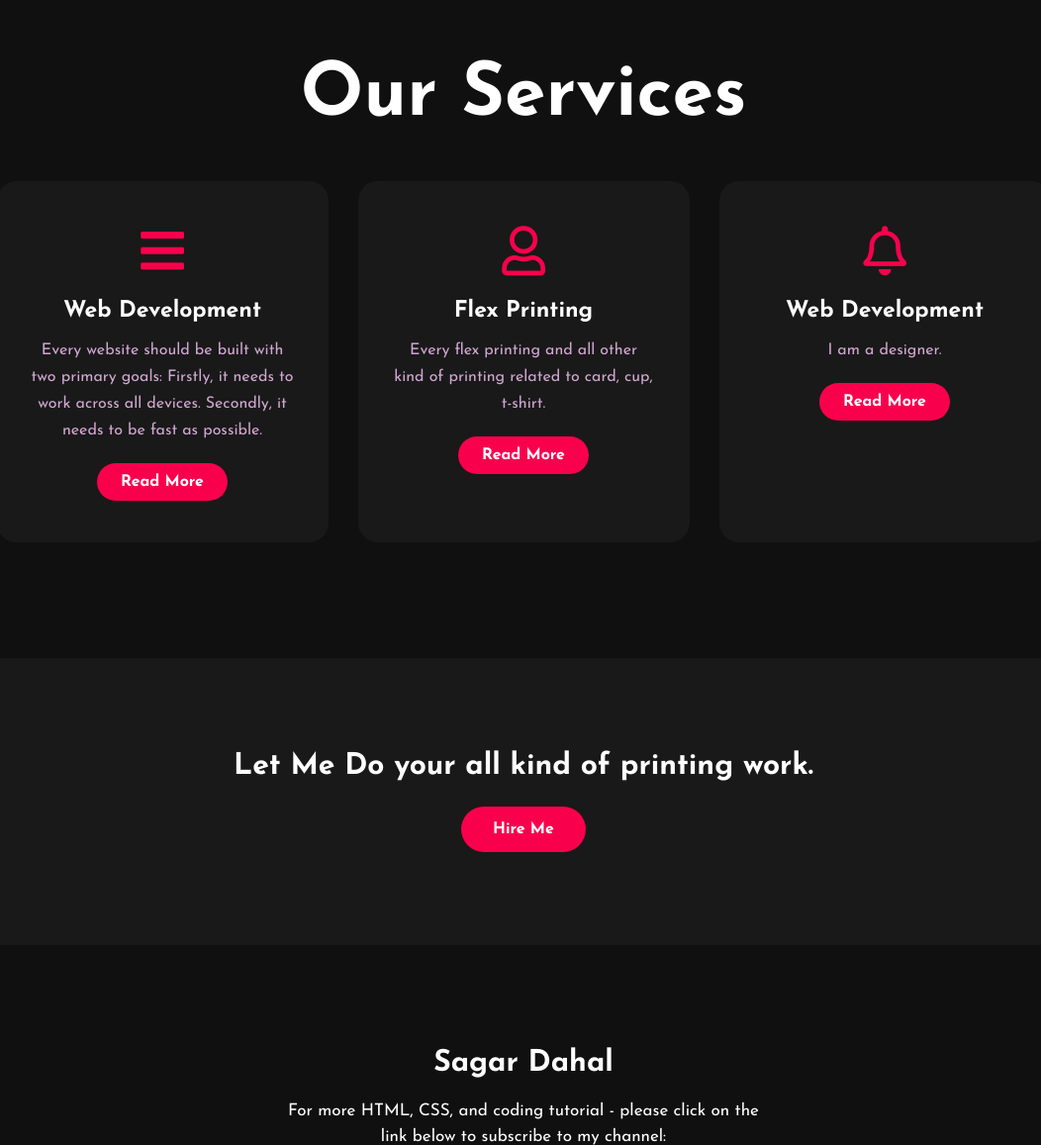
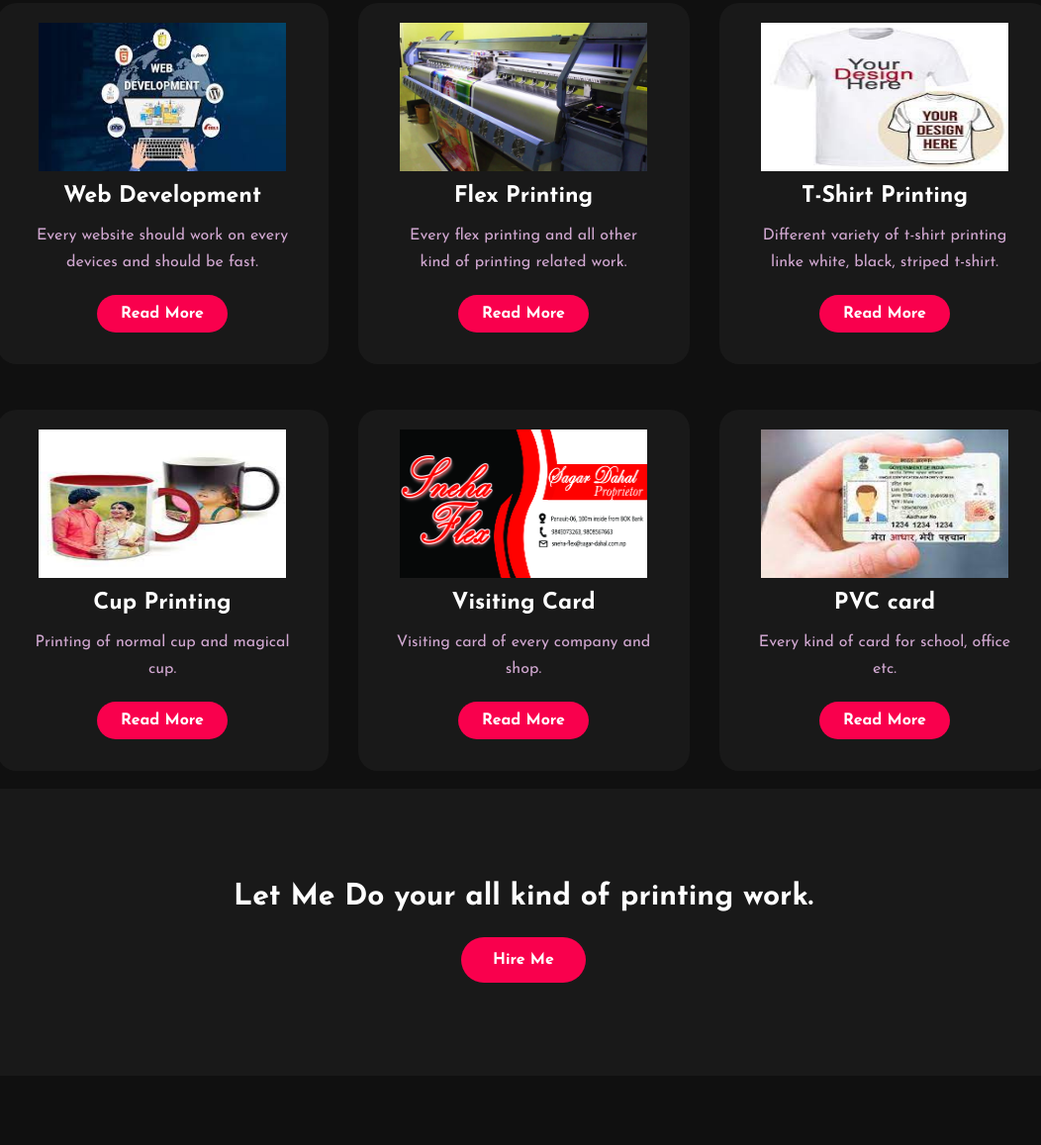
Before and after one commit to sneha-flex/portfolio, a plain HTML site: page index.html in a window 1280 px wide. Shown: the part 1643-2800 px from the top of the page at 99% size, without its empty margins (111-1163 px from the left). Drawn offline with Linux system fonts and the light colour scheme.

Commit message:
services added

```diff
--- a/css/style.css
+++ b/css/style.css
@@ -163,7 +163,8 @@ button:hover{
 .service{
 	background: #101010;
 	width: 100%;
-	padding: 100px 0px;
+	padding-bottom: 1px;
+	padding-top: 10px;
 }
 .title h2{
 	color: white;
@@ -201,6 +202,7 @@ h5{
 	color: white;
 	font-size: 23px;
 	margin-bottom: 15px;
+	margin-top: 10px;
 }
 .pra p{
 	color: #fcfc;
--- a/index.html
+++ b/index.html
@@ -1,7 +1,7 @@
 <!DOCTYPE html>
 <html>
 <head>
-	<title>Portfolio website</title>
+	<title>Sneha Flex</title>
 	<link rel="stylesheet" type="text/css" href="css/style.css">
 
 	<link rel="preconnect" href="https://fonts.gstatic.com">
@@ -15,7 +15,7 @@
 
 	<div class="hero">
 		<nav>
-			<h2 class="logo">Portfo<span>lio</span></h2>
+			<h2 class="logo">Sneha<span> Flex</span></h2>
 			<ul>
 				<li><a href="#">Home</a></li>
 				<li><a href="#">About Us</a></li>
@@ -29,7 +29,7 @@
 		<div class="content">
 			<h4>Hello, my name is</h4>
 			<h1>Sagar <span>Dahal</span></h1>
-			<h3>I'am a Designer. I have a shop near MK stationary. I do flex printing and all kind of printing. </h3>
+			<h3>We are located in panauti village, nepal. We do all kind of desigining and printing related work. </h3>
 			<div class="newslatter">
 				<form>
 					<input type="email" name="email" id="mail" placeholder="Enter Your Email">
@@ -42,11 +42,14 @@
 	<!----About section start---->
 	<section class="about">
 		<div class="main">
-			<img src="img/main-img.jpg">
+			<img src="img/sagar.jpg">
 			<div class="about-text">
-				<h2>About Me</h2>
+				<h2>About Us</h2>
 				<h5>Developer <span>& Designer</span></h5>
-				<p>I am a front-end web developer. I can provide clean code and pixel perfect design. I also make the website more & more interactive with web animations.I can provide clean code and pixel perfect design. I also make the website more & more interactive with web animations.A responsive design makes your website accessible to all users, regardless of their device.</p>
+				<p>Remeber us for all for all kind of designing and printing: Flex
+					Vinyl sticker
+					Tshirt, normal cup, magic cup, bottle, cap, pen, plates, stone, normal cushion, fur cushion, magic cushion, towel, mousepad, handkerchief, keyring, mask, hoodies, stamp, photo, pvc card, invitation card, visiting card, lanyard, photo frame, LED photo frame, trophy and medal, token of love, certificate, fabric bag, school bag, uniform
+					and all kind of designing, scanning, lamination and printing</p>
 				<button type="button">Let's Talk</button>
 			</div>
 		</div>
@@ -60,10 +63,21 @@
 
 		<div class="box">
 			<div class="card">
-				<i class="fas fa-bars"></i>
+				<img src="img/web.jpeg" height="150px" width="250px">
 				<h5>Web Development</h5>
 				<div class="pra">
-					<p>Every website should be built with two primary goals: Firstly, it needs to work across all devices. Secondly, it needs to be fast as possible.</p>
+					<p>Every website should work on every devices and should be fast.</p>
+					<p style="text-align: center;">
+						<a class="button" href="#">Read More</a>
+					</p>
+				</div>
+			</div>
+
+			<div class="card">
+				<img src="img/flex.jpg" height="150px" width="250px">
+				<h5>Flex Printing</h5>
+				<div class="pra">
+					<p>Every flex printing and all other kind of printing related work. </p>
 
 					<p style="text-align: center;">
 						<a class="button" href="#">Read More</a>
@@ -72,22 +86,10 @@
 			</div>
 
 			<div class="card">
-				<i class="far fa-user"></i>
-				<h5>Flex Printing</h5>
+				<img src="img/tshirt.jpeg" height="150px" width="250px">
+				<h5>T-Shirt Printing</h5>
 				<div class="pra">
-					<p>Every flex printing and all other kind of printing related to card, cup, t-shirt. </p>
-
-					<p style="text-align: center;">
-						<a class="button" href="#">Read More</a>
-					</p>
-				</div>
-			</div>
-
-			<div class="card">
-				<i class="far fa-bell"></i>
-				<h5>Web Development</h5>
-				<div class="pra">
-					<p>I am a designer. </p>
+					<p>Different variety of t-shirt printing linke white, black, striped t-shirt. </p>
 
 					<p style="text-align: center;">
 						<a class="button" href="#">Read More</a>
@@ -96,7 +98,43 @@
 			</div>
 		</div>
 	</div>
+	<div class="service">
+		<div class="box">
+			<div class="card">
+				<img src="img/cup.jpeg" height="150px" width="250px">
+				<h5>Cup Printing</h5>
+				<div class="pra">
+					<p>Printing of normal cup and magical cup.</p>
+					<p style="text-align: center;">
+						<a class="button" href="#">Read More</a>
+					</p>
+				</div>
+			</div>
 
+			<div class="card">
+				<img src="img/visiting card.jpg" height="150px" width="250px">
+				<h5>Visiting Card</h5>
+				<div class="pra">
+					<p>Visiting card of every company and shop.</p>
+					<p style="text-align: center;">
+						<a class="button" href="#">Read More</a>
+					</p>
+				</div>
+			</div>
+
+			<div class="card">
+				<img src="img/card.jpeg" height="150px" width="250px">
+				<h5>PVC card</h5>
+				<div class="pra">
+					<p>Every kind of card for school, office etc.</p>
+
+					<p style="text-align: center;">
+						<a class="button" href="#">Read More</a>
+					</p>
+				</div>
+			</div>
+		</div>
+	</div>
 	<!------Contact Me------>
 	<div class="contact-me">
 		<p>Let Me Do your all kind of printing work.</p>
@@ -106,11 +144,12 @@
 	<!------footer start--------->
 	<footer>
 		<p>Sagar Dahal</p>
-		<p>For more HTML, CSS, and coding tutorial - please click on the link below to subscribe to my channel:</p>
+		<p>We are located in panauti village, nepal. We do all kind of desigining and printing related work.
+		<br>	Contact no.: 9849073263
+		</p>
 		<div class="social">
-			<a href="#"><i class="fab fa-facebook-f"></i></a>
+			<a href="https://www.facebook.com/Sneha-Flex-109487951764358"><i class="fab fa-facebook-f"></i></a>
 			<a href="#"><i class="fab fa-instagram"></i></a>
-			<a href="#"><i class="fab fa-dribbble"></i></a>
 		</div>
 		<p class="end">CopyRight By Sagar Dahal</p>
 	</footer>
```
Also changed, not shown: img/card.jpeg (added), img/cup.jpeg (added), img/flex.jpg (added), img/tshirt.jpeg (added), img/visiting card.jpg (added), img/web.jpeg (added), 1 other file.
